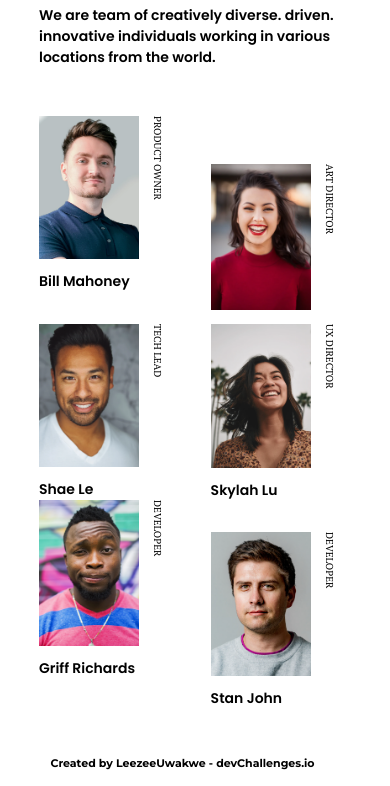
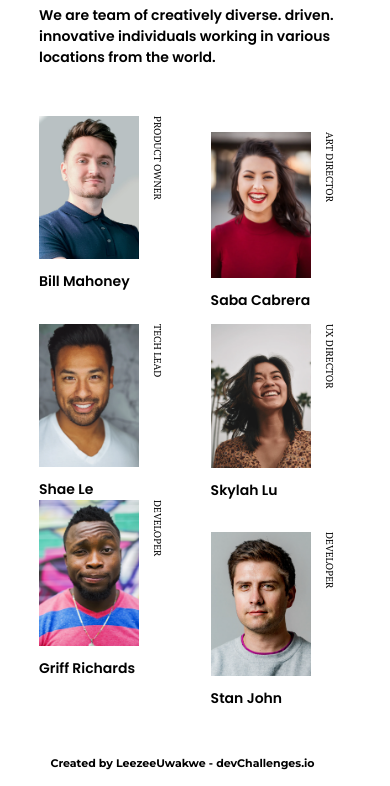
Before and after one commit to LeezeeUwakwe/page-master, a plain HTML site: page index.html in a window 390 px wide. Shown: the part 113-899 px from the top of the page. Drawn offline with Linux system fonts and the light colour scheme.

Commit message:
A creative crew

```diff
--- a/main.css
+++ b/main.css
@@ -153,6 +153,9 @@ footer {
   .picture-1:nth-child(5) {
     top: -2rem;
   }
+  .picture-1:nth-child(2) {
+    top: 1rem;
+  }
     footer {
     width: 100%;
     margin-top: 4rem;
```
Also changed, not shown: 1 other file.
